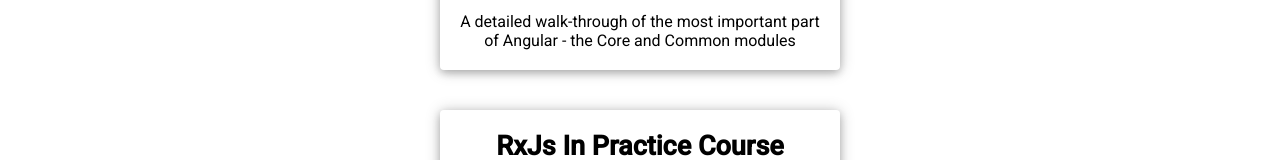
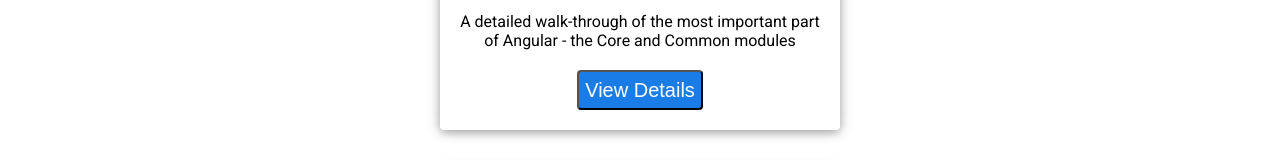
Before and after one commit to ponsianodeloor/angular-course, an Angular app: page / in a window 1280 px wide. Shown: the part 466-626 px from the top of the page. Built offline with nearby package versions, Linux system fonts and the light colour scheme.

Commit message:
uso de @Output para emitir funciones desde un componente hijo hacia el padre

```diff
--- a/src/app/app.component.html
+++ b/src/app/app.component.html
@@ -6,7 +6,7 @@
   {{ coreCourse.description }}
 </h1>
 <div class="courses">
-  <app-course [course]="coreCourse"></app-course>
+  <app-course (courseSelected)="onCourseSelected($event)" [course]="coreCourse"></app-course>
   <app-course [course]="rxjsCourse"></app-course>
   <app-course [course]="ngrxCourse"></app-course>
 </div>
--- a/src/app/app.component.ts
+++ b/src/app/app.component.ts
@@ -2,6 +2,7 @@
 import { RouterOutlet } from '@angular/router';
 import {CourseComponent} from "./components/course/course.component";
 import {COURSES} from "../db-data";
+import {Course} from "./models/course";
 
 @Component({
   selector: 'app-root',
@@ -16,4 +17,8 @@
   coreCourse = COURSES[0];
   rxjsCourse = COURSES[1];
   ngrxCourse = COURSES[2];
+
+  onCourseSelected(course:Course) {
+        console.log('Course details by appComponent: ', course);
+  }
 }
--- a/src/app/components/course/course.component.html
+++ b/src/app/components/course/course.component.html
@@ -10,4 +10,6 @@
     {{course.longDescription}}
   </div>
 
+  <button (click)="onCourseViewed(course)">View Details</button>
+
 </div>
--- a/src/app/components/course/course.component.ts
+++ b/src/app/components/course/course.component.ts
@@ -1,4 +1,4 @@
-import {Component, Input, OnInit} from '@angular/core';
+import {Component, EventEmitter, Input, OnInit, Output} from '@angular/core';
 import {Course} from "../../models/course";
 
 @Component({
@@ -15,6 +15,10 @@
   })
   course!: Course;
 
+  //@Output()
+  @Output('courseSelected')
+  courseSelected = new EventEmitter<Course>();
+
   constructor() {
   }
 
@@ -22,4 +26,9 @@
 
   }
 
+  onCourseViewed(course:Course) {
+    console.log('Course details: ', this.course);
+    this.courseSelected.emit(this.course);
+  }
+
 }
```
